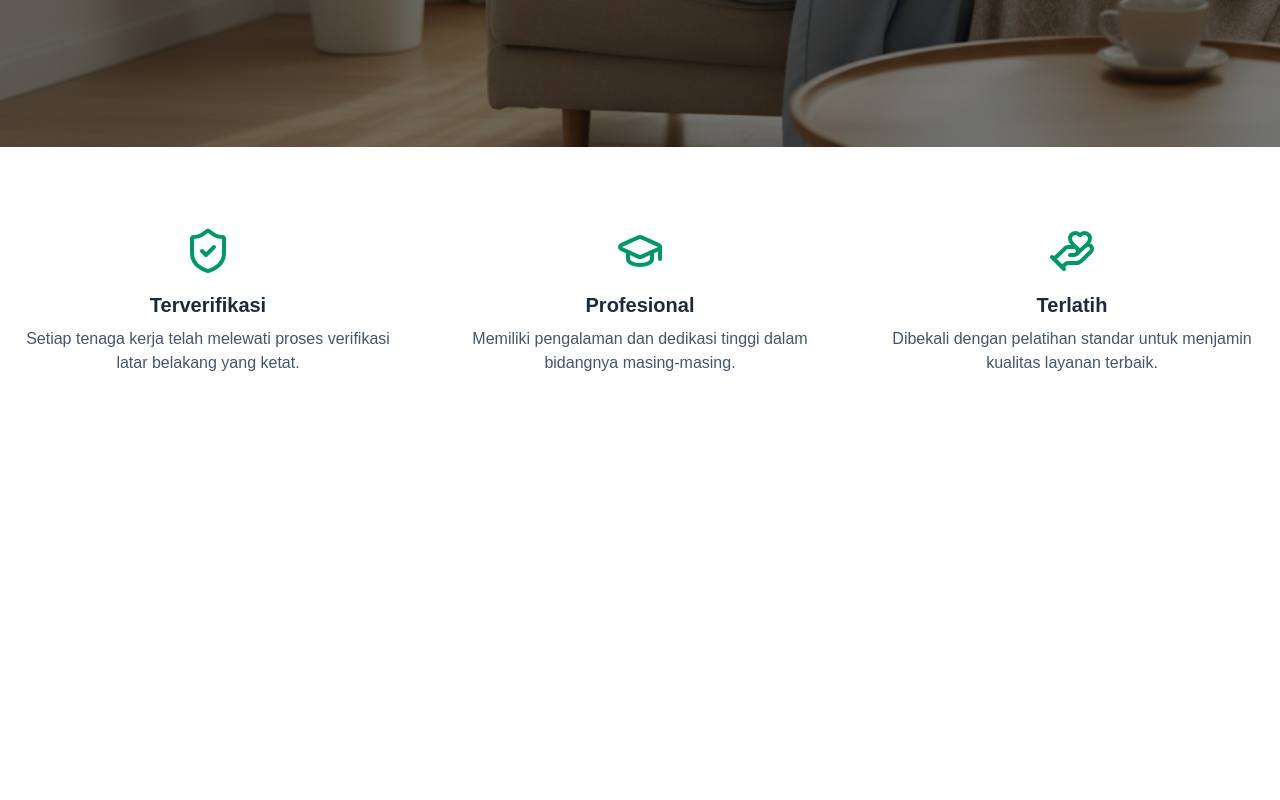
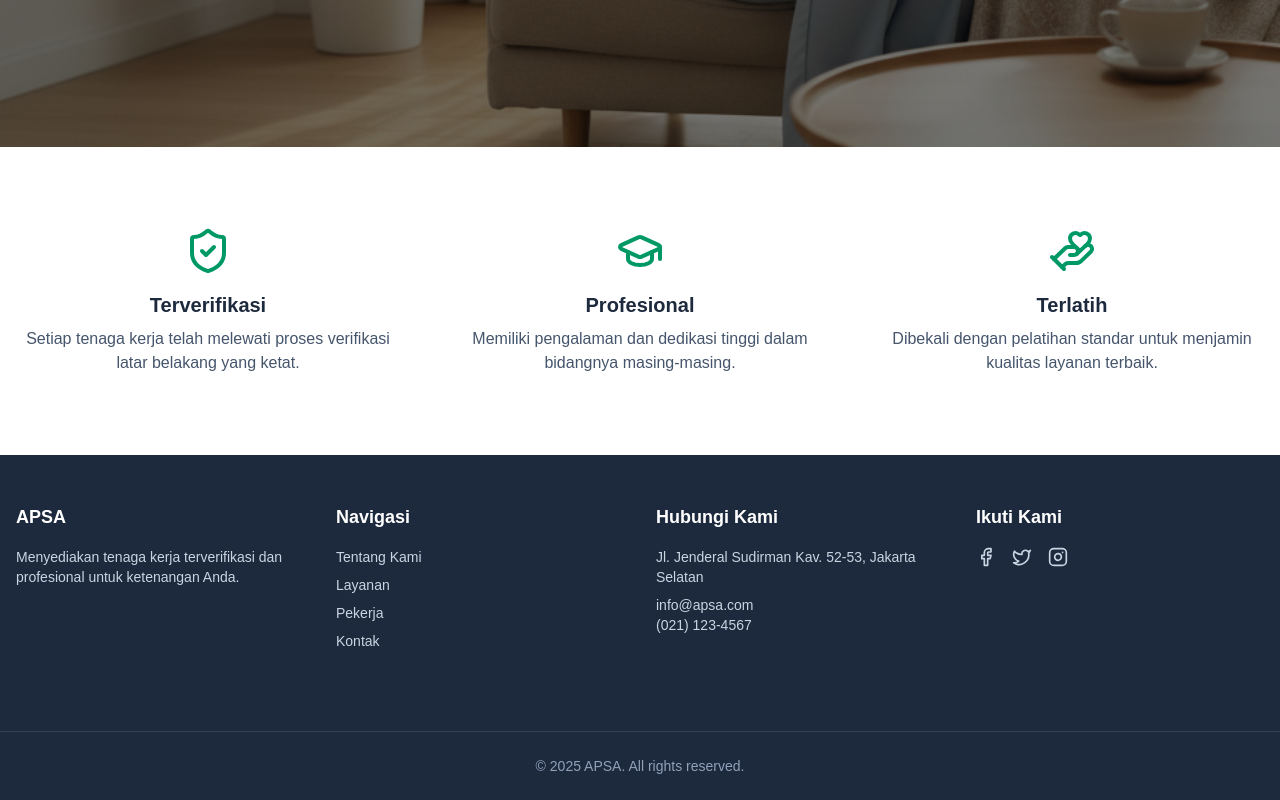
Before and after one commit to natepoy24/agensi-penyalur, a Next.js app: page / in a window 1280 px wide. Shown: the part 653-1453 px from the top of the page. Before the commit the page ends 1108 px from the top, so only its background shows below. Built offline with nearby package versions, Linux system fonts and the light colour scheme.

Commit message:
Menambah footer pada halaman

```diff
--- /dev/null
+++ b/src/app/components/Footer.tsx
@@ -0,0 +1,57 @@
+// src/components/Footer.tsx
+import Link from 'next/link';
+import { Facebook, Instagram, Twitter } from 'lucide-react';
+
+export default function Footer() {
+  return (
+    <footer className="bg-slate-800 text-white">
+      <div className="container mx-auto px-4 py-12 grid grid-cols-1 md:grid-cols-4 gap-8">
+        {/* Kolom 1: Tentang Agensi */}
+        <div>
+          <h3 className="text-lg font-bold">APSA</h3>
+          <p className="mt-4 text-sm text-slate-300">
+            Menyediakan tenaga kerja terverifikasi dan profesional untuk ketenangan Anda.
+          </p>
+        </div>
+
+        {/* Kolom 2: Link Navigasi Cepat */}
+        <div>
+          <h3 className="text-lg font-bold">Navigasi</h3>
+          <nav className="mt-4 flex flex-col gap-2 text-sm">
+            <Link href="/tentang" className="text-slate-300 hover:text-white">Tentang Kami</Link>
+            <Link href="/layanan" className="text-slate-300 hover:text-white">Layanan</Link>
+            <Link href="/pekerja" className="text-slate-300 hover:text-white">Pekerja</Link>
+            <Link href="/kontak" className="text-slate-300 hover:text-white">Kontak</Link>
+          </nav>
+        </div>
+
+        {/* Kolom 3: Kontak */}
+        <div>
+          <h3 className="text-lg font-bold">Hubungi Kami</h3>
+          <div className="mt-4 text-sm text-slate-300">
+            <p>Jl. Jenderal Sudirman Kav. 52-53, Jakarta Selatan</p>
+            <p className="mt-2">info@apsa.com</p>
+            <p>(021) 123-4567</p>
+          </div>
+        </div>
+
+        {/* Kolom 4: Media Sosial */}
+        <div>
+          <h3 className="text-lg font-bold">Ikuti Kami</h3>
+          <div className="mt-4 flex gap-4">
+            <Link href="#" className="text-slate-300 hover:text-white"><Facebook size={20} /></Link>
+            <Link href="#" className="text-slate-300 hover:text-white"><Twitter size={20} /></Link>
+            <Link href="#" className="text-slate-300 hover:text-white"><Instagram size={20} /></Link>
+          </div>
+        </div>
+      </div>
+
+      {/* Bagian Copyright */}
+      <div className="border-t border-slate-700 mt-8">
+        <div className="container mx-auto px-4 py-6 text-center text-sm text-slate-400">
+          <p>&copy; {new Date().getFullYear()} APSA. All rights reserved.</p>
+        </div>
+      </div>
+    </footer>
+  );
+}
--- a/src/app/layout.tsx
+++ b/src/app/layout.tsx
@@ -2,6 +2,7 @@ import type { Metadata } from "next";
 import { Geist, Geist_Mono } from "next/font/google";
 import "./globals.css";
 import Header from "./components/Header";
+import Footer from "./components/Footer";
 
 const geistSans = Geist({
   variable: "--font-geist-sans",
@@ -29,6 +30,7 @@ export default function RootLayout({
         className={`${geistSans.variable} ${geistMono.variable} antialiased`}
       ><Header />
         {children}
+      <Footer />
       </body>
     </html>
   );
```
